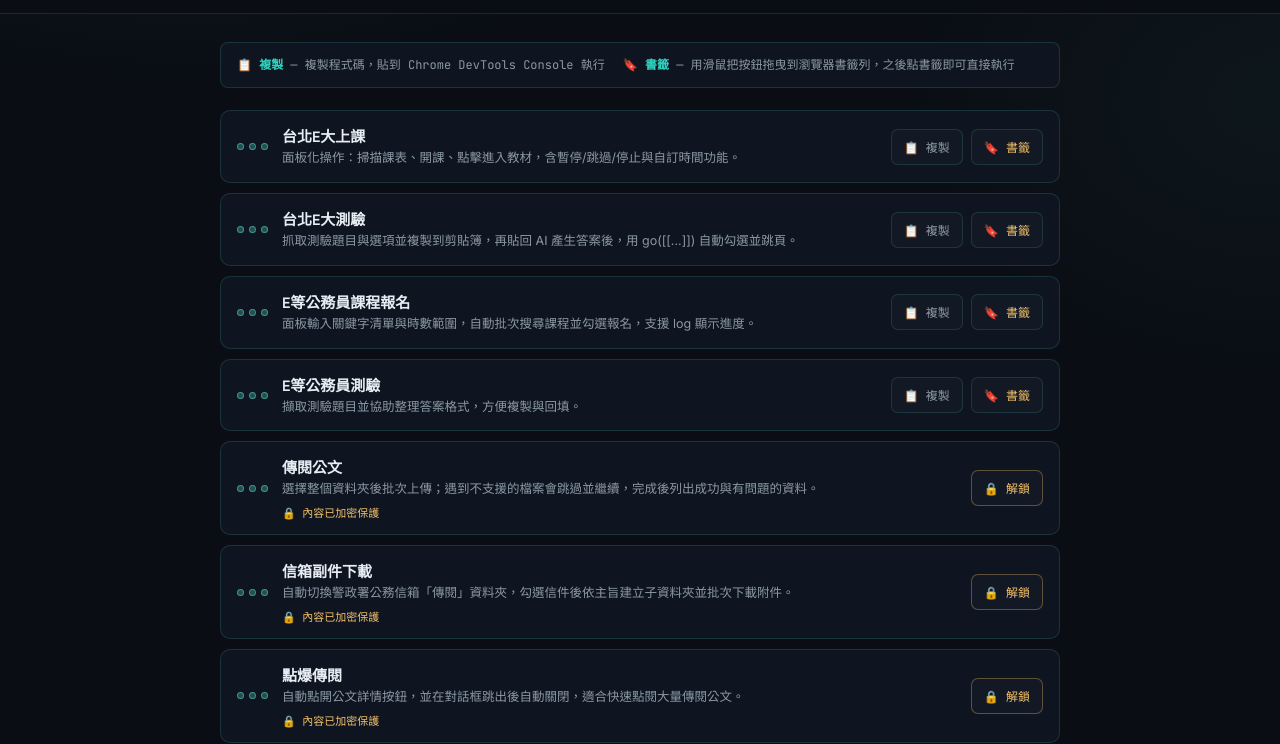
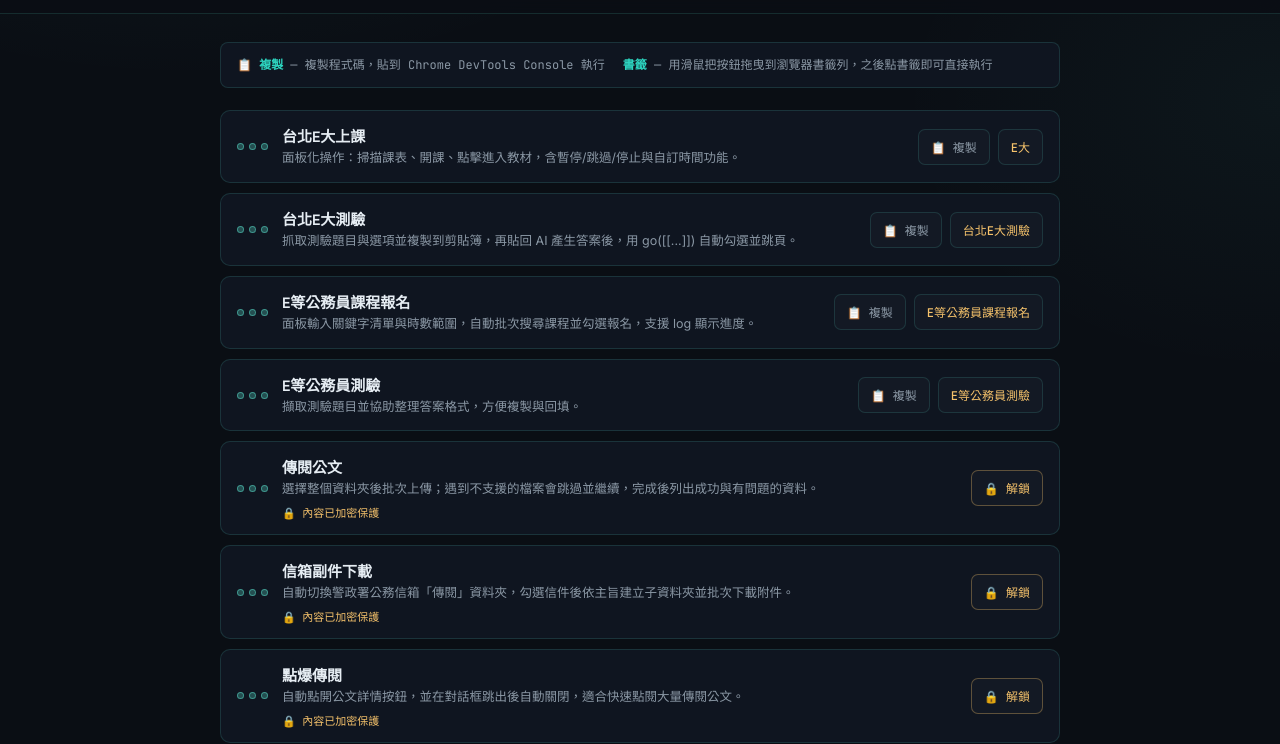
Before and after one commit to yaotong110329/my-tools-site, a plain HTML site: page console.html in a window 1280 px wide. Shown: the part 59-803 px from the top of the page. Drawn offline with Linux system fonts and the light colour scheme.

Commit message:
Update console.html

```diff
--- a/console.html
+++ b/console.html
@@ -147,7 +147,7 @@
 <main>
   <div class="hint">
     <span><b>📋 複製</b> — 複製程式碼，貼到 Chrome DevTools Console 執行</span>
-    <span><b>🔖 書籤</b> — 用滑鼠把按鈕拖曳到瀏覽器書籤列，之後點書籤即可直接執行</span>
+    <span><b>書籤</b> — 用滑鼠把按鈕拖曳到瀏覽器書籤列，之後點書籤即可直接執行</span>
   </div>
 
   <div class="list" id="list"></div>
@@ -294,10 +294,10 @@ const SNIPPETS = [
 
 /* ========================= 渲染與解鎖邏輯 ========================= */
 const DECRYPTED=new Map();
-function codeForConsole(c){return c.startsWith('javascript:')?c.slice(11):c} function bookmarkletHref(c){return 'javascript:'+encodeURIComponent(codeForConsole(c))}
+function codeForConsole(c){return c.startsWith('javascript:')?c.slice(11):c} function bookmarkletHref(c){return 'javascript:'+encodeURIComponent(codeForConsole(c))} function bookmarkName(s){const names={'taipei-elearn-autoplay':'E大','circular-doc-upload':'公文傳閱','overtime-fill':'超勤','work-status-fill':'工作'};return names[s.id]||s.title}
 function showToast(m){const t=document.getElementById('toast');t.textContent=m;t.classList.add('show');clearTimeout(showToast._timer);showToast._timer=setTimeout(()=>t.classList.remove('show'),2600)} function escapeHtml(s){return s.replace(/[&<>"']/g,m=>({'&':'&amp;','<':'&lt;','>':'&gt;','"':'&quot;',"'":'&#39;'}[m]))}
 function bytesFromB64(v){return Uint8Array.from(atob(v),c=>c.charCodeAt(0))} async function decryptSnippet(s,p){const e=new TextEncoder(),base=await crypto.subtle.importKey('raw',e.encode(p),'PBKDF2',false,['deriveKey']),key=await crypto.subtle.deriveKey({name:'PBKDF2',salt:bytesFromB64(s.encrypted.salt),iterations:250000,hash:'SHA-256'},base,{name:'AES-GCM',length:256},false,['decrypt']),plain=await crypto.subtle.decrypt({name:'AES-GCM',iv:bytesFromB64(s.encrypted.iv)},key,bytesFromB64(s.encrypted.data));return new TextDecoder().decode(plain)} function getCode(s){return s.locked?DECRYPTED.get(s.id):s.code}
-function renderList(){const term=document.getElementById('search').value.toLowerCase(),filtered=SNIPPETS.filter(s=>(s.title+s.desc).toLowerCase().includes(term));document.getElementById('countBadge').textContent=`${filtered.length} 個片段`;document.getElementById('emptyState').style.display=filtered.length?'none':'block';document.getElementById('list').innerHTML=filtered.map(s=>{const code=getCode(s),locked=s.locked&&!code;return `<div class="row"><div class="dots"><i></i><i></i><i></i></div><div class="row-main"><p class="row-title">${escapeHtml(s.title)}</p><p class="row-desc">${escapeHtml(s.desc)}</p>${locked?'<div class="lock-note">🔒 內容已加密保護</div>':''}</div><div class="actions">${locked?'<button class="btn unlock" data-unlock>🔒 解鎖</button>':`<button class="btn copy" data-id="${s.id}">📋 複製</button><a class="btn bm" href="${bookmarkletHref(code)}" draggable="true">🔖 書籤</a>`}</div></div>`}).join('');bindActions()}
+function renderList(){const term=document.getElementById('search').value.toLowerCase(),filtered=SNIPPETS.filter(s=>(s.title+s.desc).toLowerCase().includes(term));document.getElementById('countBadge').textContent=`${filtered.length} 個片段`;document.getElementById('emptyState').style.display=filtered.length?'none':'block';document.getElementById('list').innerHTML=filtered.map(s=>{const code=getCode(s),locked=s.locked&&!code;return `<div class="row"><div class="dots"><i></i><i></i><i></i></div><div class="row-main"><p class="row-title">${escapeHtml(s.title)}</p><p class="row-desc">${escapeHtml(s.desc)}</p>${locked?'<div class="lock-note">🔒 內容已加密保護</div>':''}</div><div class="actions">${locked?'<button class="btn unlock" data-unlock>🔒 解鎖</button>':`<button class="btn copy" data-id="${s.id}">📋 複製</button><a class="btn bm" href="${bookmarkletHref(code)}" draggable="true">${escapeHtml(bookmarkName(s))}</a>`}</div></div>`}).join('');bindActions()}
 function bindActions(){document.querySelectorAll('.btn.copy').forEach(b=>b.onclick=()=>{const s=SNIPPETS.find(x=>x.id===b.dataset.id);navigator.clipboard.writeText(codeForConsole(getCode(s))).then(()=>{b.textContent='已複製 ✓';showToast('已複製到剪貼簿，貼到 Console 執行即可');setTimeout(()=>b.textContent='📋 複製',1500)})});document.querySelectorAll('.btn.bm').forEach(b=>b.onclick=e=>{e.preventDefault();showToast('請用滑鼠「拖曳」這顆按鈕到書籤列，而不是點擊')});document.querySelectorAll('[data-unlock]').forEach(b=>b.onclick=openUnlock)}
 function openUnlock(){document.getElementById('unlockModal').classList.add('show');document.getElementById('unlockError').textContent='';const i=document.getElementById('unlockPassword');i.value='';setTimeout(()=>i.focus(),50)} function closeUnlock(){document.getElementById('unlockModal').classList.remove('show')}
 async function unlockAll(){const p=document.getElementById('unlockPassword').value,e=document.getElementById('unlockError'),b=document.getElementById('unlockSubmit');if(!p){e.textContent='請輸入密碼';return}b.disabled=true;b.textContent='驗證中…';e.textContent='';try{const locked=SNIPPETS.filter(s=>s.locked),values=await Promise.all(locked.map(s=>decryptSnippet(s,p)));locked.forEach((s,i)=>DECRYPTED.set(s.id,values[i]));closeUnlock();renderList();showToast('所有鎖定程式碼已解鎖')}catch{e.textContent='密碼錯誤，請重新輸入'}finally{b.disabled=false;b.textContent='解鎖'}}
```
